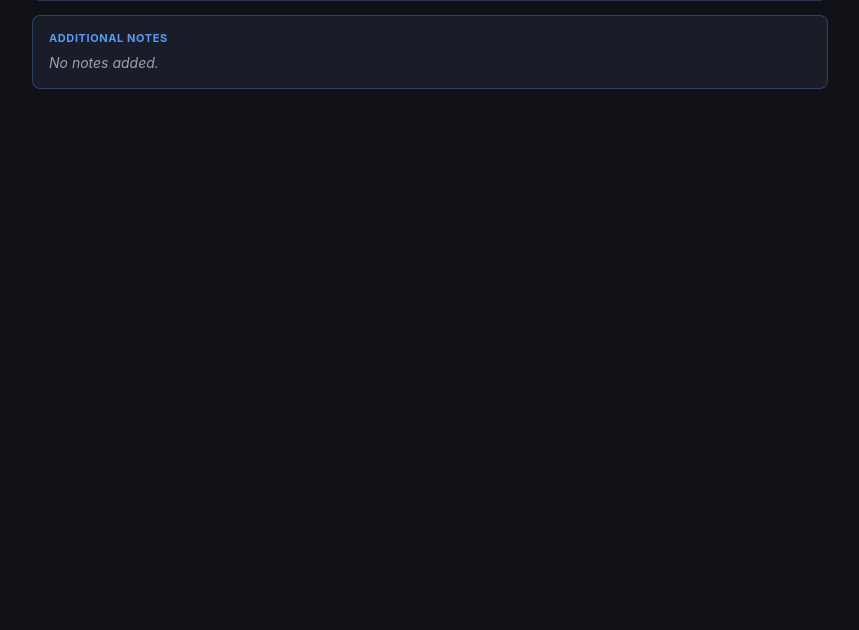
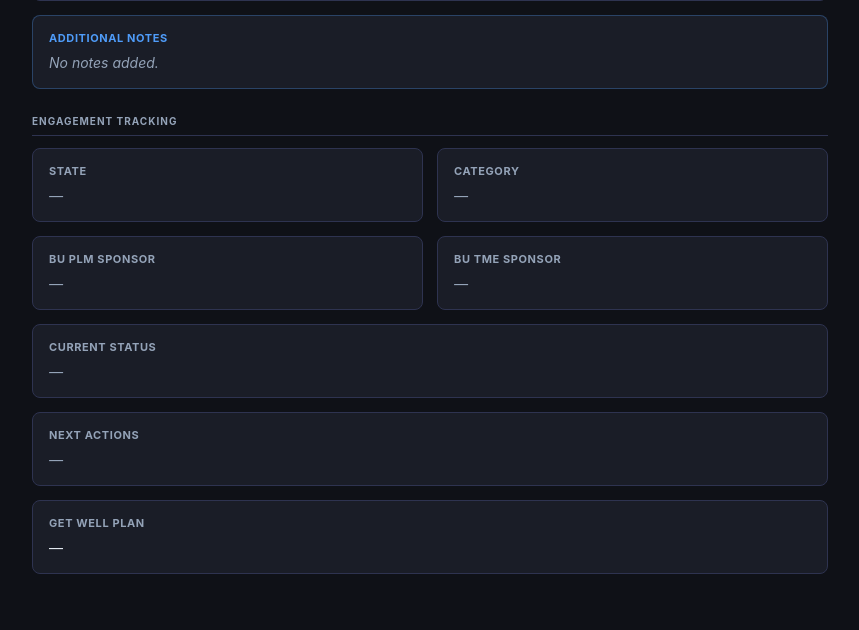
Before and after one commit to xod442/opal, a FastAPI app: template templates/detail.html in a window 1280 px wide. Shown: the part 909-1539 px from the top of the page, without its empty margins (0-859 px from the left). Before the commit the page ends 998 px from the top, so only its background shows below. Run offline with FastAPI, Linux system fonts and the light colour scheme; the template is opened without the code that fills it, so the values that code supplies are empty.

Commit message:
feat: add engagement tracking fields (state, category, sponsors, status, next actions, get well plan)

```diff
--- a/app.py
+++ b/app.py
@@ -115,7 +115,14 @@ def migrate_db():
             ask_from_bu         TEXT,
             background          TEXT,
             last_modified       TEXT,
-            notes               TEXT
+            notes               TEXT,
+            state               TEXT,
+            category            TEXT,
+            bu_plm_sponsor      TEXT,
+            bu_tme_sponsor      TEXT,
+            current_status      TEXT,
+            next_actions        TEXT,
+            get_well_plan       TEXT
         )
     """)
     cols = [r[1] for r in conn.execute("PRAGMA table_info(customers)").fetchall()]
@@ -124,6 +131,10 @@ def migrate_db():
         conn.execute("UPDATE customers SET last_modified = submission_time WHERE last_modified IS NULL")
     if "notes" not in cols:
         conn.execute("ALTER TABLE customers ADD COLUMN notes TEXT")
+    for col in ("state", "category", "bu_plm_sponsor", "bu_tme_sponsor",
+                "current_status", "next_actions", "get_well_plan"):
+        if col not in cols:
+            conn.execute(f"ALTER TABLE customers ADD COLUMN {col} TEXT")
 
     # users table
     conn.execute("""
@@ -652,6 +663,13 @@ def edit_save(
     ask_from_bu: str = Form(""),
     background: str = Form(""),
     notes: str = Form(""),
+    state: str = Form(""),
+    category: str = Form(""),
+    bu_plm_sponsor: str = Form(""),
+    bu_tme_sponsor: str = Form(""),
+    current_status: str = Form(""),
+    next_actions: str = Form(""),
+    get_well_plan: str = Form(""),
 ):
     session = get_session(request)
     if not session:
@@ -661,7 +679,9 @@ def edit_save(
         UPDATE customers SET
             customer_name=?, temperature=?, temperature_label=?, temperature_order=?,
             at_risk=?, risk_reasons=?, architecture=?, near_term_goals=?,
-            bu_contact=?, ask_from_bu=?, background=?, notes=?, last_modified=?
+            bu_contact=?, ask_from_bu=?, background=?, notes=?, last_modified=?,
+            state=?, category=?, bu_plm_sponsor=?, bu_tme_sponsor=?,
+            current_status=?, next_actions=?, get_well_plan=?
         WHERE id=?
     """, (
         customer_name, temperature,
@@ -670,6 +690,8 @@ def edit_save(
         at_risk, risk_reasons, architecture, near_term_goals,
         bu_contact, ask_from_bu, background, notes,
         datetime.now().strftime("%Y-%m-%d %H:%M:%S"),
+        state, category, bu_plm_sponsor, bu_tme_sponsor,
+        current_status, next_actions, get_well_plan,
         customer_id,
     ))
     temp_label = TEMP_LABEL.get(temperature, temperature)
--- a/templates/detail.html
+++ b/templates/detail.html
@@ -141,6 +141,44 @@
     </div>
   </div>
 
+  <div style="font-size:10px; font-weight:700; text-transform:uppercase; letter-spacing:1px; color:var(--text2); margin:8px 0 12px; padding-bottom:6px; border-bottom:1px solid var(--border);">Engagement Tracking</div>
+  <div class="grid">
+    <div class="field">
+      <div class="label">State</div>
+      <div class="value {% if not c.state %}muted{% endif %}">{{ c.state or '—' }}</div>
+    </div>
+    <div class="field">
+      <div class="label">Category</div>
+      <div class="value {% if not c.category %}muted{% endif %}">{{ c.category or '—' }}</div>
+    </div>
+    <div class="field">
+      <div class="label">BU PLM Sponsor</div>
+      <div class="value {% if not c.bu_plm_sponsor %}muted{% endif %}">{{ c.bu_plm_sponsor or '—' }}</div>
+    </div>
+    <div class="field">
+      <div class="label">BU TME Sponsor</div>
+      <div class="value {% if not c.bu_tme_sponsor %}muted{% endif %}">{{ c.bu_tme_sponsor or '—' }}</div>
+    </div>
+    <div class="field full">
+      <div class="label">Current Status</div>
+      <div class="value {% if not c.current_status %}muted{% endif %}">{{ c.current_status or '—' }}</div>
+    </div>
+    <div class="field full">
+      <div class="label">Next Actions</div>
+      <div class="value {% if not c.next_actions %}muted{% endif %}" style="white-space:pre-wrap;">{{ c.next_actions or '—' }}</div>
+    </div>
+    <div class="field full">
+      <div class="label">Get Well Plan</div>
+      <div class="value">
+        {% if c.get_well_plan %}
+          <a href="{{ c.get_well_plan }}" target="_blank" rel="noopener" style="color:var(--accent);">{{ c.get_well_plan }}</a>
+        {% else %}
+          <span class="muted">—</span>
+        {% endif %}
+      </div>
+    </div>
+  </div>
+
 </div>
 </body>
 </html>
```
Also changed, not shown: ingest.py (+15 -1 lines), templates/edit.html (+41 -0 lines).
